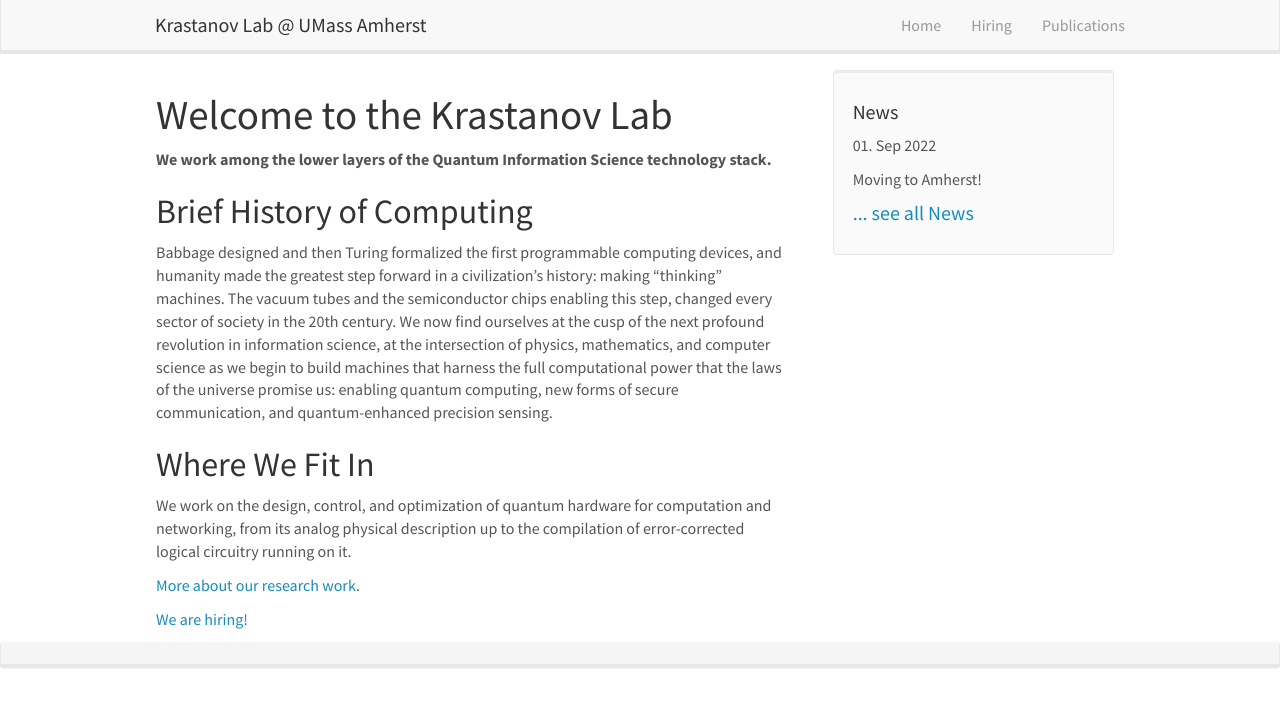
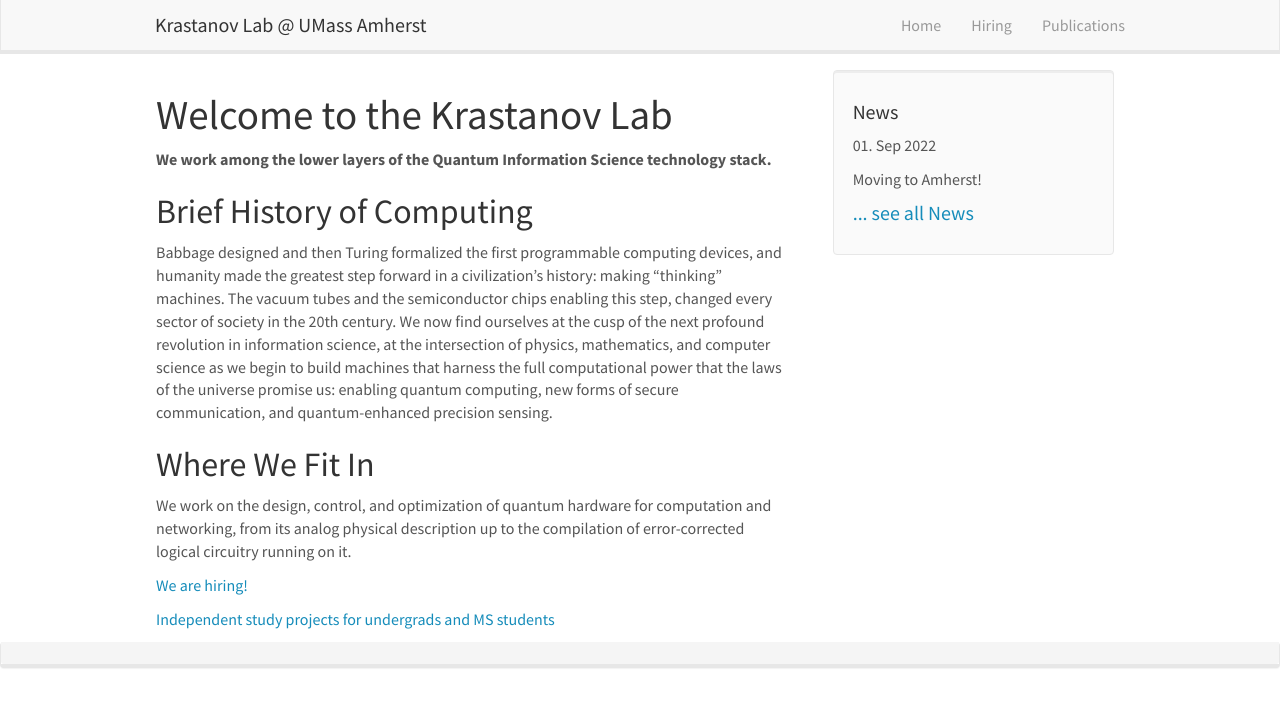
Before and after one commit to Krastanov/labwebsite, a Jekyll site: the page built from _pages/home.md, in a window 1280 px wide. Shown: the top 707 px of the page. Built offline with Jekyll 4.4.1, drawn with Linux system fonts in a browser that asks for light colours; nearby versions of some CDN libraries.

Commit message:
cleanup and initial buildup

```diff
--- a/_pages/home.md
+++ b/_pages/home.md
@@ -16,9 +16,11 @@ Babbage designed and then Turing formalized the first programmable computing dev
 
 We work on the design, control, and optimization of quantum hardware for computation and networking, from its analog physical description up to the compilation of error-corrected logical circuitry running on it.
 
-[More about our research work]({{ site.url }}{{ site.baseurl }}/vacancies).
+<!--TODO[More about our research work.]({{ site.url }}{{ site.baseurl }}/research)-->
 
 [We are hiring!]({{ site.url }}{{ site.baseurl }}/vacancies)
+
+[Independent study projects for undergrads and MS students]({{ site.url }}{{ site.baseurl }}/independentstudy)
 
 <!--TODO
 <div markdown="0" id="carousel" class="carousel slide" data-ride="carousel" data-interval="4000" data-pause="hover" >
```
